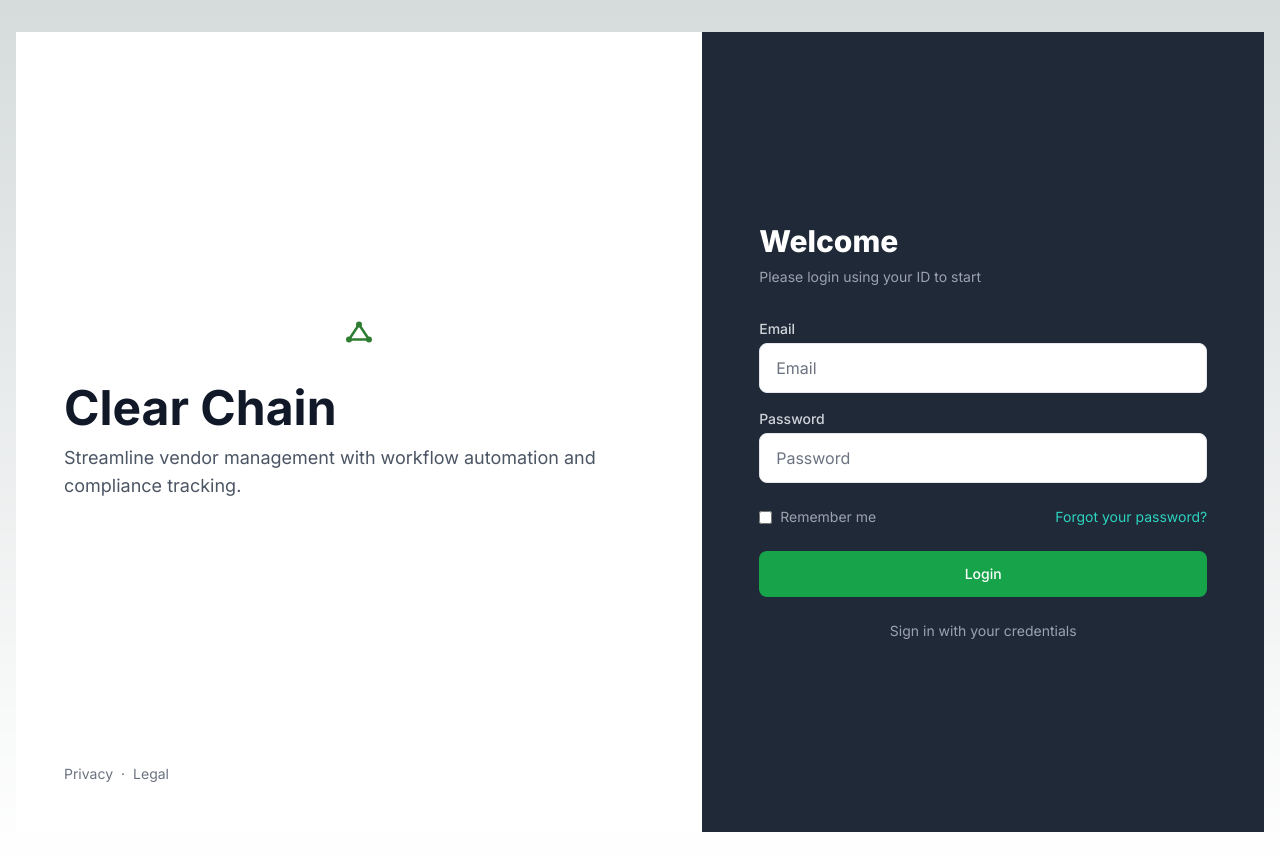
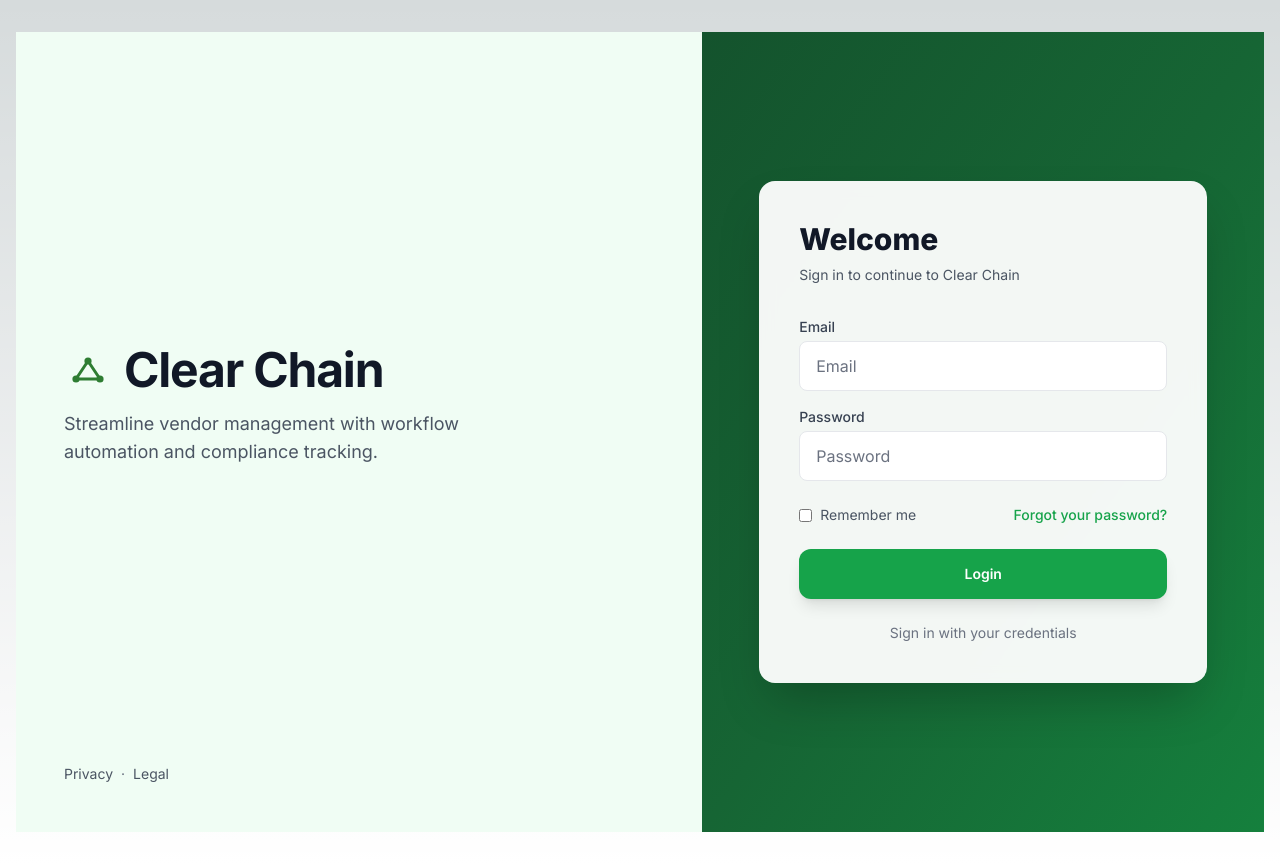
Before and after one commit to da-luiz/Clear-Chain, a Next.js app in the folder frontend/: page /login in a window 1280 px wide. Built offline with nearby package versions, Linux system fonts and the light colour scheme; no server answers.

Commit message:
Recent page Update

```diff
--- a/frontend/app/login/page.tsx
+++ b/frontend/app/login/page.tsx
@@ -157,32 +157,35 @@ function LoginPageContent() {
 
   return (
     <div className="min-h-screen grid grid-cols-1 lg:grid-cols-[55%_45%]">
-      {/* Left panel: branding */}
-      <div className="bg-white flex flex-col p-8 lg:p-12 order-2 lg:order-1">
+      {/* Left panel: branding - icon before Clear Chain like homepage */}
+      <div className="bg-[#f0fdf4] flex flex-col p-8 lg:p-12 order-2 lg:order-1">
         <div className="flex-1 flex flex-col justify-center">
-          <img src="/clearchain_icon.svg" alt="ClearChain" className="h-10 w-auto mb-8 hidden lg:block" />
-          <h1 className="text-4xl lg:text-5xl font-bold text-gray-900 mb-3">
-            Clear Chain
-          </h1>
-          <p className="text-gray-600 text-lg">
+          <div className="flex items-center gap-3 mb-4">
+            <img src="/clearchain_icon.svg" alt="" className="h-12 w-12 flex-shrink-0" />
+            <h1 className="text-4xl lg:text-5xl font-bold text-gray-900 tracking-tight">
+              Clear Chain
+            </h1>
+          </div>
+          <p className="text-gray-600 text-lg max-w-md">
             Streamline vendor management with workflow automation and compliance tracking.
           </p>
         </div>
         <div className="text-sm text-gray-500 mt-8">
-          <a href="#" className="hover:text-gray-700">Privacy</a>
+          <a href="#" className="hover:text-green-700 text-gray-600">Privacy</a>
           <span className="mx-2">·</span>
-          <a href="#" className="hover:text-gray-700">Legal</a>
+          <a href="#" className="hover:text-green-700 text-gray-600">Legal</a>
         </div>
       </div>
 
-      {/* Right panel: form */}
-      <div className="bg-[#1f2937] flex items-center justify-center p-8 lg:p-12 order-1 lg:order-2">
+      {/* Right panel: form - bright, attractive */}
+      <div className="bg-gradient-to-br from-[#14532d] via-[#166534] to-[#15803d] flex items-center justify-center p-8 lg:p-12 order-1 lg:order-2">
         <div className="w-full max-w-md">
-          <h2 className="text-3xl font-extrabold text-white">
+          <div className="bg-white/95 backdrop-blur rounded-2xl shadow-2xl p-8 lg:p-10">
+          <h2 className="text-3xl font-extrabold text-gray-900">
             Welcome
           </h2>
-          <p className="mt-2 text-gray-400 text-sm">
-            Please login using your ID to start
+          <p className="mt-2 text-gray-600 text-sm">
+            Sign in to continue to Clear Chain
           </p>
           <form className="mt-8 space-y-6" onSubmit={handleSubmit}>
             {error && (
@@ -192,7 +195,7 @@ function LoginPageContent() {
             )}
             <div className="space-y-4">
               <div>
-                <label htmlFor="username" className="block text-sm font-medium text-gray-300 mb-1">
+                <label htmlFor="username" className="block text-sm font-medium text-gray-700 mb-1">
                   Email
                 </label>
                 <input
@@ -207,7 +210,7 @@ function LoginPageContent() {
                 />
               </div>
               <div>
-                <label htmlFor="password" className="block text-sm font-medium text-gray-300 mb-1">
+                <label htmlFor="password" className="block text-sm font-medium text-gray-700 mb-1">
                   Password
                 </label>
                 <input
@@ -224,11 +227,11 @@ function LoginPageContent() {
             </div>
 
             <div className="flex items-center justify-between text-sm">
-              <label className="flex items-center text-gray-400">
-                <input type="checkbox" className="rounded border-gray-500 text-green-600 focus:ring-green-500" />
+              <label className="flex items-center text-gray-600">
+                <input type="checkbox" className="rounded border-gray-400 text-green-600 focus:ring-green-500" />
                 <span className="ml-2">Remember me</span>
               </label>
-              <a href="#" className="text-teal-400 hover:text-teal-300">
+              <a href="#" className="text-green-600 hover:text-green-700 font-medium">
                 Forgot your password?
               </a>
             </div>
@@ -237,7 +240,7 @@ function LoginPageContent() {
               <button
                 type="submit"
                 disabled={loading}
-                className="w-full flex justify-center py-3 px-4 border border-transparent rounded-lg text-sm font-medium text-white bg-green-600 hover:bg-green-700 focus:outline-none focus:ring-2 focus:ring-offset-2 focus:ring-offset-[#1f2937] focus:ring-green-500 disabled:bg-gray-500 disabled:cursor-not-allowed"
+                className="w-full flex justify-center py-3.5 px-4 border border-transparent rounded-xl text-sm font-semibold text-white bg-green-600 hover:bg-green-700 focus:outline-none focus:ring-2 focus:ring-offset-2 focus:ring-offset-white focus:ring-green-500 disabled:bg-gray-400 disabled:cursor-not-allowed shadow-lg hover:shadow-xl transition-all duration-200"
               >
                 {loading ? 'Signing in...' : 'Login'}
               </button>
@@ -297,13 +300,13 @@ function LoginPageContent() {
 
           {!checkingStatus && !isInitialized && !showRegister && (
             <div className="text-center">
-              <p className="text-sm text-gray-400 mb-2">
+              <p className="text-sm text-gray-600 mb-2">
                 No admin account exists yet.
               </p>
               <button
                 type="button"
                 onClick={() => setShowRegister(true)}
-                className="text-teal-400 hover:text-teal-300 text-sm font-medium"
+                className="text-green-600 hover:text-green-700 text-sm font-medium"
               >
                 Create the first admin account →
               </button>
@@ -311,7 +314,7 @@ function LoginPageContent() {
           )}
 
           {!checkingStatus && isInitialized && (
-            <div className="text-center text-sm text-gray-400">
+            <div className="text-center text-sm text-gray-500">
               <p>Sign in with your credentials</p>
             </div>
           )}
@@ -319,8 +322,8 @@ function LoginPageContent() {
 
         {/* Registration Form (shown when system not initialized) */}
           {!checkingStatus && !isInitialized && showRegister && (
-            <div className="mt-8 border-t border-gray-600 pt-8">
-              <h3 className="text-xl font-bold text-white mb-4">
+            <div className="mt-8 border-t border-gray-200 pt-8">
+              <h3 className="text-xl font-bold text-gray-900 mb-4">
                 Create First Admin Account
               </h3>
               <form className="space-y-4" onSubmit={handleRegisterSubmit}>
@@ -330,7 +333,7 @@ function LoginPageContent() {
                   </div>
                 )}
               <div>
-                <label htmlFor="reg-username" className="block text-sm font-medium text-gray-300">
+                <label htmlFor="reg-username" className="block text-sm font-medium text-gray-700">
                   Username
                 </label>
                 <input
@@ -344,7 +347,7 @@ function LoginPageContent() {
               </div>
               <div className="grid grid-cols-2 gap-4">
                 <div>
-<label htmlFor="reg-firstName" className="block text-sm font-medium text-gray-300">
+<label htmlFor="reg-firstName" className="block text-sm font-medium text-gray-700">
                   First Name
                   </label>
                   <input
@@ -357,21 +360,21 @@ function LoginPageContent() {
                   />
                 </div>
                 <div>
-                  <label htmlFor="reg-lastName" className="block text-sm font-medium text-gray-700">
-                    Last Name
+<label htmlFor="reg-lastName" className="block text-sm font-medium text-gray-700">
+                  Last Name
                   </label>
                   <input
                     id="reg-lastName"
                     type="text"
                     required
-                    className="mt-1 appearance-none relative block w-full px-3 py-2 border border-gray-300 placeholder-gray-500 text-gray-900 rounded-md focus:outline-none focus:ring-blue-500 focus:border-blue-500 sm:text-sm"
+                    className="mt-1 block w-full px-4 py-3 bg-white border border-gray-200 rounded-lg text-gray-900 placeholder-gray-500 focus:outline-none focus:ring-2 focus:ring-green-500 sm:text-sm"
                     value={registerData.lastName}
                     onChange={(e) => setRegisterData({ ...registerData, lastName: e.target.value })}
                   />
                 </div>
               </div>
               <div>
-                <label htmlFor="reg-email" className="block text-sm font-medium text-gray-300">
+                <label htmlFor="reg-email" className="block text-sm font-medium text-gray-700">
                   Email
                 </label>
                 <input
@@ -391,13 +394,13 @@ function LoginPageContent() {
                   id="reg-password"
                   type="password"
                   required
-                  className="mt-1 appearance-none relative block w-full px-3 py-2 border border-gray-300 placeholder-gray-500 text-gray-900 rounded-md focus:outline-none focus:ring-blue-500 focus:border-blue-500 sm:text-sm"
+                  className="mt-1 block w-full px-4 py-3 bg-white border border-gray-200 rounded-lg text-gray-900 placeholder-gray-500 focus:outline-none focus:ring-2 focus:ring-green-500 sm:text-sm"
                   value={registerData.password}
                   onChange={(e) => setRegisterData({ ...registerData, password: e.target.value })}
                 />
               </div>
               <div>
-                <label htmlFor="reg-confirmPassword" className="block text-sm font-medium text-gray-300">
+                <label htmlFor="reg-confirmPassword" className="block text-sm font-medium text-gray-700">
                   Confirm Password
                 </label>
                 <input
@@ -424,7 +427,7 @@ function LoginPageContent() {
                       confirmPassword: '',
                     })
                   }}
-                  className="flex-1 py-2 px-4 border border-gray-500 rounded-lg text-sm font-medium text-gray-300 bg-transparent hover:bg-gray-700"
+                  className="flex-1 py-2 px-4 border border-gray-300 rounded-lg text-sm font-medium text-gray-700 bg-transparent hover:bg-gray-100"
                 >
                   Cancel
                 </button>
@@ -439,6 +442,7 @@ function LoginPageContent() {
             </form>
           </div>
         )}
+          </div>
         </div>
       </div>
     </div>
```
Also changed, not shown: 1 other file (tests, documents, lock files or other folders).
